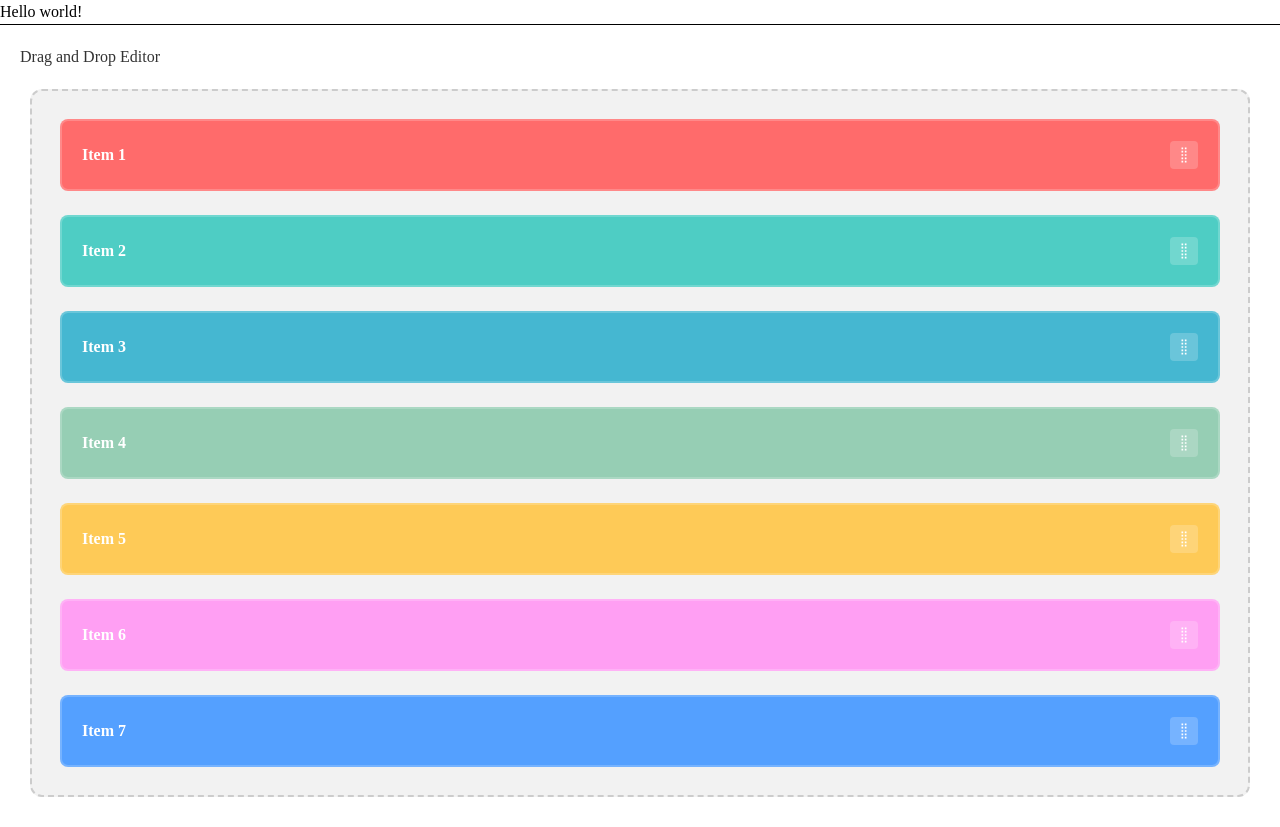
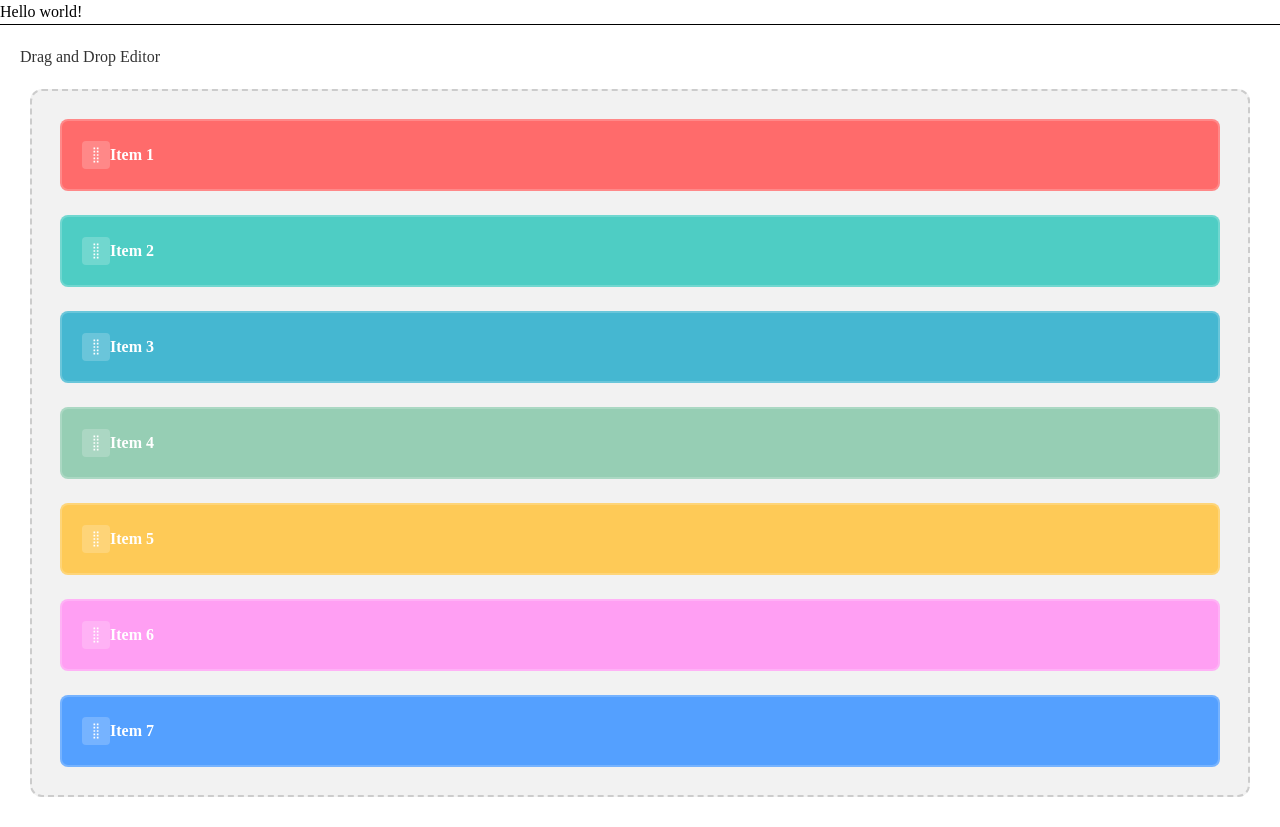
Before and after one commit to chanwit-y/synapse, a React (Vite) app in the folder package/web/: page / in a window 1280 px wide. Built offline with nearby package versions, Linux system fonts and the light colour scheme.

Commit message:
Refactor SortableItem component layout by repositioning children element for improved drag-and-drop functionality

```diff
--- /dev/null
+++ b/package/web/src/components/Editor/block.tsx
@@ -0,0 +1,6 @@
+import { forwardRef, type ElementRef } from "react";
+
+
+const Block = forwardRef<ElementRef<"div">, {}>(({ }, ref) => {
+	return (<div></div>)
+})
--- a/package/web/src/components/Editor/demo-dnd.tsx
+++ b/package/web/src/components/Editor/demo-dnd.tsx
@@ -62,9 +62,6 @@ const SortableItem = ({ id, children, color }: DraggableItemProps) => {
 
 	return (
 		<div ref={setNodeRef} style={style} {...attributes}>
-			<div style={{ flex: 1 }}>
-				{children}
-			</div>
 			<div
 				style={handleStyle}
 				{...listeners}
@@ -76,6 +73,9 @@ const SortableItem = ({ id, children, color }: DraggableItemProps) => {
 				}}
 			>
 				<MoveIcon />
+			</div>
+			<div style={{ flex: 1 }}>
+				{children}
 			</div>
 		</div>
 	);
```
